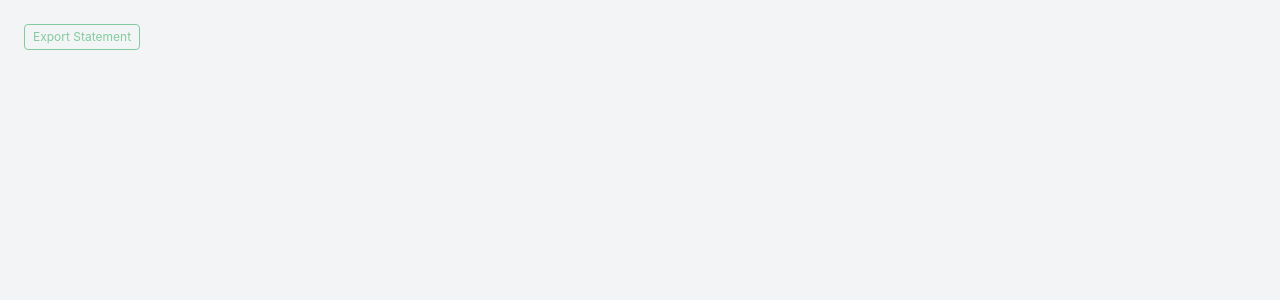
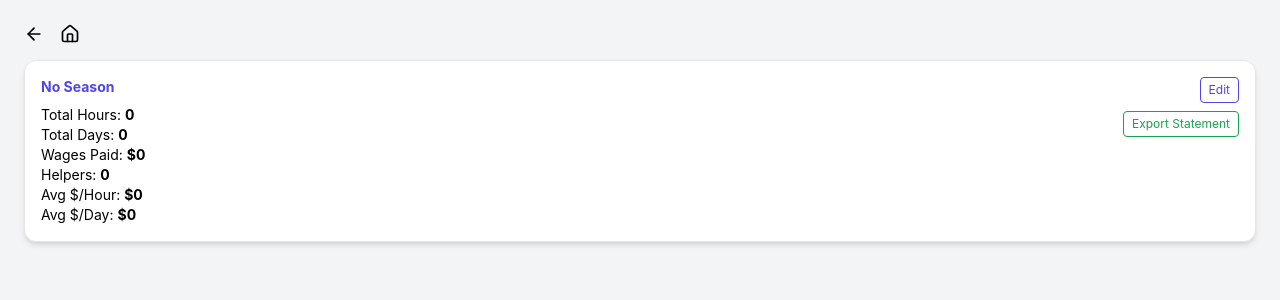
Before and after one commit to amoten1984/dollarfireworks-wages, a React (Vite) app: page /locations/1/staff/1/attendance in a window 1280 px wide. Shown: the top 300 px of the page. Built offline with nearby package versions, Linux system fonts and the light colour scheme; no server answers.

Commit message:
pay stub 2

```diff
--- a/src/pages/Attendance.jsx
+++ b/src/pages/Attendance.jsx
@@ -13,9 +13,6 @@ export default function Attendance() {
   const [helpers, setHelpers] = useState(0);
   const [helpersInput, setHelpersInput] = useState("");
   const [editMode, setEditMode] = useState(false);
-
-  const ratePerHour = 15; // Example rate — replace with real value or fetch from DB if needed
-  const standardDeductions = [{ label: "Federal Tax", amount: 50 }]; // Example deductions
 
   useEffect(() => {
     fetchAttendance();
@@ -76,27 +73,23 @@ export default function Attendance() {
   const avgPerHour = payment && totalHours > 0 ? (payment.total_payment / totalHours).toFixed(2) : 0;
   const avgPerDay = payment && totalDays > 0 ? (payment.total_payment / totalDays).toFixed(2) : 0;
 
-  const grossPay = totalHours * ratePerHour;
-  const totalDeductions = standardDeductions.reduce((sum, d) => sum + d.amount, 0);
-  const netPay = grossPay - totalDeductions;
-
   const periodStart = attendance.length ? new Date(attendance[0].work_date).toLocaleDateString() : "";
   const periodEnd = attendance.length ? new Date(attendance[attendance.length - 1].work_date).toLocaleDateString() : "";
 
   const exportPDF = () => {
     const employee = staffInfo.name || "Unknown Employee";
     const location = staffInfo.location_name || "Unknown Location";
+    const wagesPaid = payment?.total_payment || 0;
+    const ratePerHour = totalHours > 0 ? (wagesPaid / totalHours).toFixed(2) : 0;
 
     generateWageStatement({
       employeeName: employee,
       location,
       ratePerHour,
+      totalHours,
+      wagesPaid,
       periodStart,
       periodEnd,
-      totalHours,
-      grossPay,
-      deductions: standardDeductions,
-      netPay,
       paymentDate: new Date().toLocaleDateString(),
       attendanceRecords: attendance.map((a) => ({
         date: new Date(a.work_date).toLocaleDateString(undefined, { year: "numeric", month: "long", day: "numeric", weekday: "long" }),
@@ -107,15 +100,67 @@ export default function Attendance() {
 
   return (
     <div className="min-h-screen p-6 bg-gray-100 text-sm">
-      {/* ... (UI code remains unchanged) */}
-      <button
-        onClick={exportPDF}
-        disabled={!staffInfo.name}
-        className="text-xs text-green-600 border border-green-600 rounded px-2 py-1 hover:bg-green-50 transition disabled:opacity-50"
-      >
-        Export Statement
-      </button>
-      {/* ... */}
+      <div className="flex items-center space-x-4 mb-4">
+        <button onClick={() => navigate(-1)} className="hover:text-indigo-600"><ArrowLeft size={20} /></button>
+        <Link to="/" className="hover:text-indigo-600"><Home size={20} /></Link>
+      </div>
+
+      <div className="relative bg-white rounded-xl shadow-md p-4 mb-6 border">
+        <div className="flex justify-between items-start">
+          <div>
+            <div className="font-bold text-indigo-600 mb-2">{determineSeason()}</div>
+            <div>Total Hours: <strong>{totalHours}</strong></div>
+            <div>Total Days: <strong>{totalDays}</strong></div>
+            <div>Wages Paid: <strong>${payment ? payment.total_payment : 0}</strong></div>
+            <div>Helpers: <strong>{helpers}</strong></div>
+            <div>Avg $/Hour: <strong>${avgPerHour}</strong></div>
+            <div>Avg $/Day: <strong>${avgPerDay}</strong></div>
+          </div>
+          <div className="flex flex-col items-end space-y-2">
+            <button
+              onClick={() => setEditMode(!editMode)}
+              className="text-xs text-indigo-600 border border-indigo-600 rounded px-2 py-1 hover:bg-indigo-50 transition"
+            >
+              {editMode ? "Close" : "Edit"}
+            </button>
+            <button
+              onClick={exportPDF}
+              className="text-xs text-green-600 border border-green-600 rounded px-2 py-1 hover:bg-green-50 transition"
+            >
+              Export Statement
+            </button>
+          </div>
+        </div>
+
+        {editMode && (
+          <div className="mt-3 flex flex-col space-y-2">
+            <div className="flex items-center space-x-2">
+              <label>Wages Paid:</label>
+              <input
+                type="number"
+                value={paymentInput}
+                onChange={(e) => setPaymentInput(e.target.value)}
+                className="border rounded p-1 w-24 text-right"
+              />
+            </div>
+            <div className="flex items-center space-x-2">
+              <label>Helpers:</label>
+              <input
+                type="number"
+                value={helpersInput}
+                onChange={(e) => setHelpersInput(e.target.value)}
+                className="border rounded p-1 w-24 text-right"
+              />
+            </div>
+            <button
+              onClick={savePayment}
+              className="px-3 py-1 bg-indigo-600 text-white text-xs rounded hover:bg-indigo-700"
+            >
+              Save
+            </button>
+          </div>
+        )}
+      </div>
     </div>
   );
 }
--- a/src/utils/generateWageStatement.js
+++ b/src/utils/generateWageStatement.js
@@ -5,12 +5,10 @@ export function generateWageStatement({
   employeeName,
   location,
   ratePerHour,
+  totalHours,
+  wagesPaid,
   periodStart,
   periodEnd,
-  totalHours,
-  grossPay,
-  deductions = [],
-  netPay,
   paymentDate,
   attendanceRecords
 }) {
@@ -25,24 +23,20 @@ export function generateWageStatement({
   doc.text("PAY STUB", 14, 20);
   doc.setFontSize(10);
   doc.text(`Employee: ${employeeName}`, 14, 30);
-  doc.text(`Employer: ${companyName}`, 14, 35);
-  doc.text(`Address: ${companyAddress}`, 14, 40);
-  doc.text(`Phone: ${companyPhone}`, 14, 45);
+  doc.text(`Location: ${location}`, 14, 35);
+  doc.text(`Employer: ${companyName}`, 14, 40);
+  doc.text(`Address: ${companyAddress}`, 14, 45);
+  doc.text(`Phone: ${companyPhone}`, 14, 50);
 
   doc.text(`Pay Period: ${periodStart} to ${periodEnd}`, 140, 30);
   doc.text(`Rate: $${ratePerHour}/hr`, 140, 35);
   doc.text(`Hours Worked: ${totalHours}`, 140, 40);
 
-  doc.text(`Gross Pay: $${grossPay.toFixed(2)}`, 14, 55);
-  let y = 60;
-  deductions.forEach(d => {
-    doc.text(`${d.label}: -$${d.amount.toFixed(2)}`, 14, y);
-    y += 5;
-  });
-  doc.text(`Net Pay: $${netPay.toFixed(2)}`, 14, y + 5);
+  doc.setFontSize(11);
+  doc.text(`Net Pay: $${Number(wagesPaid).toFixed(2)}`, 14, 60);
 
   autoTable(doc, {
-    startY: y + 15,
+    startY: 70,
     head: [['Date', 'Hours Worked']],
     body: attendanceRecords.map((rec) => [rec.date, rec.hours]),
     styles: { fontSize: 10 }
```
